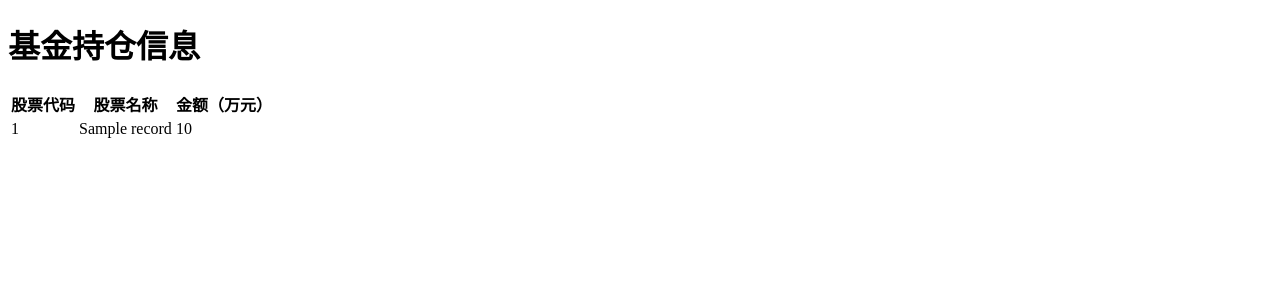
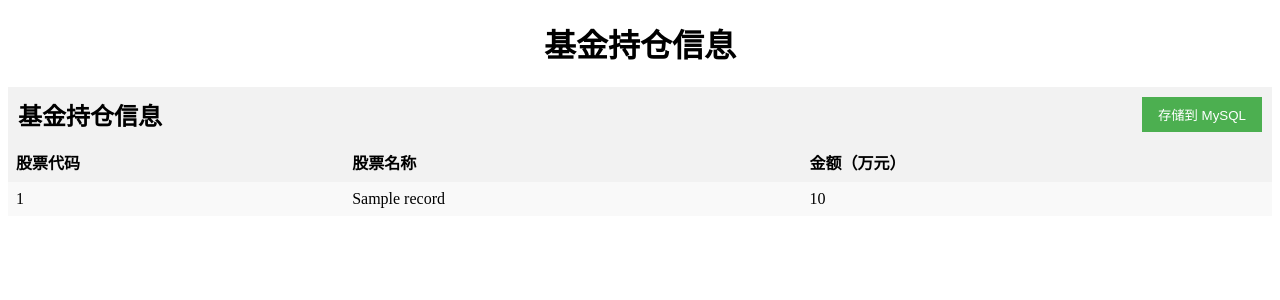
Before and after one commit to pigxx500kg/FinanceSystem441, a Flask app: template FinanceSystem/templates/fund_shares.html in a window 1280 px wide. Shown: the top 300 px of the page. Run offline with Flask 3, Linux system fonts and the light colour scheme; the template is opened without the code that fills it: most values are stand-ins (such as "Sample title", 1, 10 or a date in 2020).

Commit message:
Add files via upload
修改基金持仓布局

```diff
--- a/FinanceSystem/templates/fund_shares.html
+++ b/FinanceSystem/templates/fund_shares.html
@@ -4,10 +4,61 @@
     <meta charset="UTF-8">
     <title>基金持仓信息</title>
     <style>
+        table {
+            border-collapse: collapse;
+            width: 100%;
+        }
+        th, td {
+            text-align: left;
+            padding: 8px;
+        }
+        th {
+            background-color: #f2f2f2;
+        }
+        tr:nth-child(even) {
+            background-color: #f9f9f9;
+        }
+        h1 {
+            text-align: center;
+            margin-top: 20px;
+        }
+        .container {
+            display: flex;
+            justify-content: space-between;
+            align-items: center;
+            margin-top: 20px;
+            padding: 10px;
+            background-color: #f2f2f2;
+        }
+        .container h2 {
+            margin: 0;
+        }
+        .container .btn-container {
+            display: flex;
+            align-items: center;
+        }
+        button {
+            padding: 8px 16px;
+            background-color: #4CAF50;
+            color: white;
+            border: none;
+            cursor: pointer;
+        }
+        button:hover {
+            background-color: #45a049;
+        }
     </style>
 </head>
 <body>
     <h1>基金持仓信息</h1>
+    <div class="container">
+        <h2>基金持仓信息</h2>
+        <div class="btn-container">
+            <form action="/save" method="post">
+                <button type="button">存储到 MySQL</button>
+            </form>
+        </div>
+    </div>
     <table>
         <tr>
             <th>股票代码</th>
```
